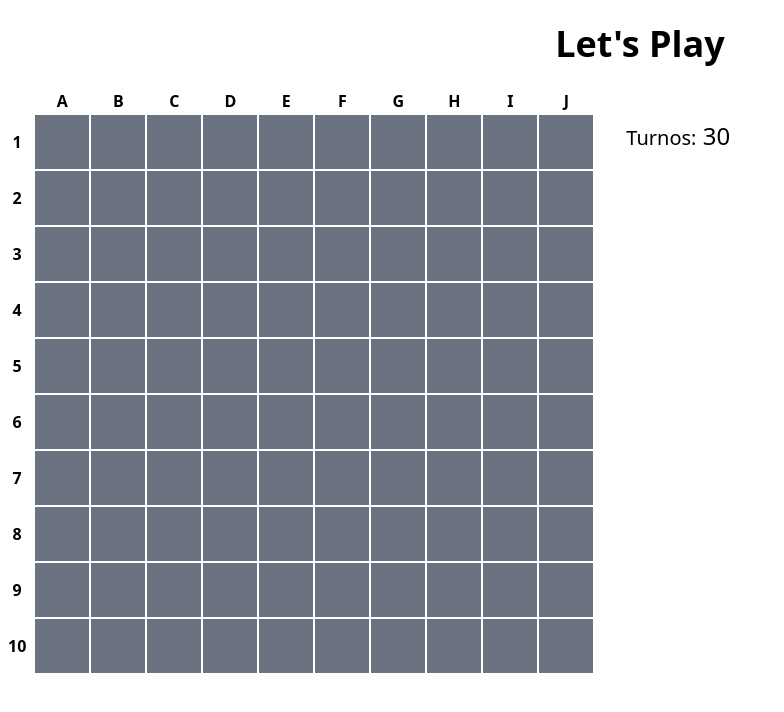
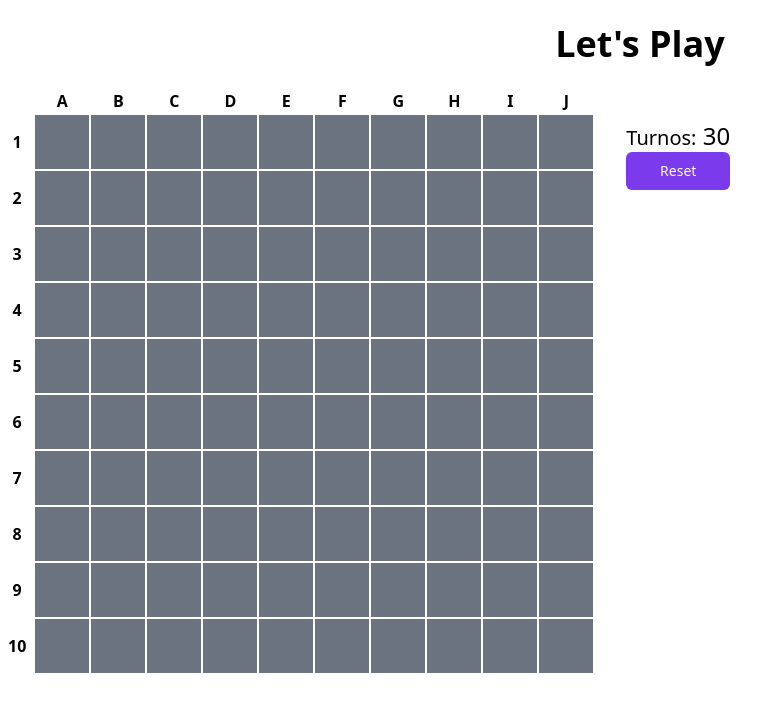
Before and after one commit to Xbaxtian/Battleship-game, a Next.js app: page / in a window 1280 px wide. Shown: the top 712 px of the page, without its empty margins (0-784 px from the left). Built offline with nearby package versions, Linux system fonts and the light colour scheme.

Commit message:
Handle reset game

```diff
--- a/src/components/Battlefield/Battlefield.js
+++ b/src/components/Battlefield/Battlefield.js
@@ -25,7 +25,7 @@ const getInitialShips = () => [
   getShipBoilerplate('submarine'),
 ]
 
-const Battlefield = ({ handleTurns, playable }) => {
+const Battlefield = ({ handleTurns, playable, battleNumber }) => {
   const [matrix, setMatrix] = useState(getInitialMatrix())
 
   const handleShoot = (x, y, shooted) => {
@@ -37,7 +37,7 @@ const Battlefield = ({ handleTurns, playable }) => {
   };
 
   useEffect(() => {
-    const matrixCopy = getInitialMatrix()
+    const matrixCopy = getInitialMatrix().map(arr => [...arr])
     const newShips = getInitialShips()
 
     newShips.map(currentShip => {
@@ -52,14 +52,14 @@ const Battlefield = ({ handleTurns, playable }) => {
       const buildedShip = { ...currentShip, positions: shipPositions, status: 'operational' }
 
       shipPositions.forEach(position => {
-        matrixCopy[position.y][position.x] = position
+        matrixCopy[position.y][position.x] = 1
       })
 
       return buildedShip
     })
 
     setMatrix(matrixCopy)
-  }, [])
+  }, [battleNumber])
 
   return (
     <table className="table-auto">
@@ -76,8 +76,9 @@ const Battlefield = ({ handleTurns, playable }) => {
           <tr key={y.toString()}>
             <th scope="row" className="px-2">{y + 1}</th>
             {matrix[y].map((__, x) => (
-              <td key={`${x.toString()}${y.toString()}`} className="w-14 h-14">
+              <td key={`${y.toString()}${x.toString()}`} className="w-14 h-14">
                 <Coordinate
+                  key={`${battleNumber}-${y.toString()}.${x.toString()}`}
                   x={x}
                   y={y}
                   handleShoot={handleShoot}
@@ -94,6 +95,7 @@ const Battlefield = ({ handleTurns, playable }) => {
 Battlefield.propTypes = {
   handleTurns: PropTypes.func.isRequired,
   playable: PropTypes.bool.isRequired,
+  battleNumber: PropTypes.number.isRequired,
 }
 
 export default Battlefield
--- a/src/components/Game/Game.js
+++ b/src/components/Game/Game.js
@@ -1,10 +1,11 @@
 import { useState } from 'react'
 import { Battlefield } from '../Battlefield'
-import { Label } from '../ui'
+import { Label, Button } from '../ui'
 
 const Game = () => {
   const [turns, setTurns] = useState(30)
   const [gameOver, setGameOver] = useState(false)
+  const [gameNumber, setGameNumber] = useState(1)
 
   const handleTurns = (clicked) => {
     if (clicked)
@@ -16,18 +17,26 @@ const Game = () => {
       setGameOver(true)
   }
 
+  const resetGame = () => {
+    setTurns(30)
+    setGameOver(false)
+    setGameNumber(gameNumber + 1)
+  }
+
   return (
     <>
       <h1 className="my-6 text-4xl text-center font-bold">Let's Play</h1>
       <div className="flex">
         <div className="mr-8">
-          <Battlefield handleTurns={handleTurns} playable={!gameOver} />
+          <Battlefield handleTurns={handleTurns} playable={!gameOver} battleNumber={gameNumber} />
         </div>
         <div className="py-8">
           <Label>
             Turnos:
             <span className="text-2xl">{` ${turns}`}</span>
           </Label>
+
+          <Button label="Reset" onClick={resetGame} />
         </div>
       </div>
     </>
--- /dev/null
+++ b/src/components/ui/Button/Button.js
@@ -0,0 +1,24 @@
+import PropTypes from 'prop-types'
+
+const Button = ({ label, onClick }) => {
+  return (
+    <button
+      className="w-full flex justify-center py-2 px-4 border border-transparent text-sm font-medium rounded-md text-white bg-purple-600 hover:bg-purple-700 focus:outline-none focus:ring-2 focus:ring-purple-600 focus:ring-opacity-50"
+      type="button"
+      onClick={onClick}
+    >
+      { label }
+    </button>
+  )
+}
+
+Button.propTypes = {
+  label: PropTypes.string.isRequired,
+  onClick: PropTypes.func
+}
+
+Button.defaultProps = {
+  onClick: null,
+}
+
+export default Button
--- /dev/null
+++ b/src/components/ui/Button/index.js
@@ -0,0 +1,2 @@
+/* eslint-disable import/prefer-default-export */
+export { default as Button } from './Button';
--- a/src/components/ui/index.js
+++ b/src/components/ui/index.js
@@ -1 +1,2 @@
 export * from './Label'
+export * from './Button'
--- a/src/utils/random.js
+++ b/src/utils/random.js
@@ -1,2 +1,3 @@
-/* eslint-disable import/prefer-default-export */
 export const randomBetweenZeroAnd = (n) => (Math.floor(Math.random() * n))
+
+export const random = () => (Math.random())
```
